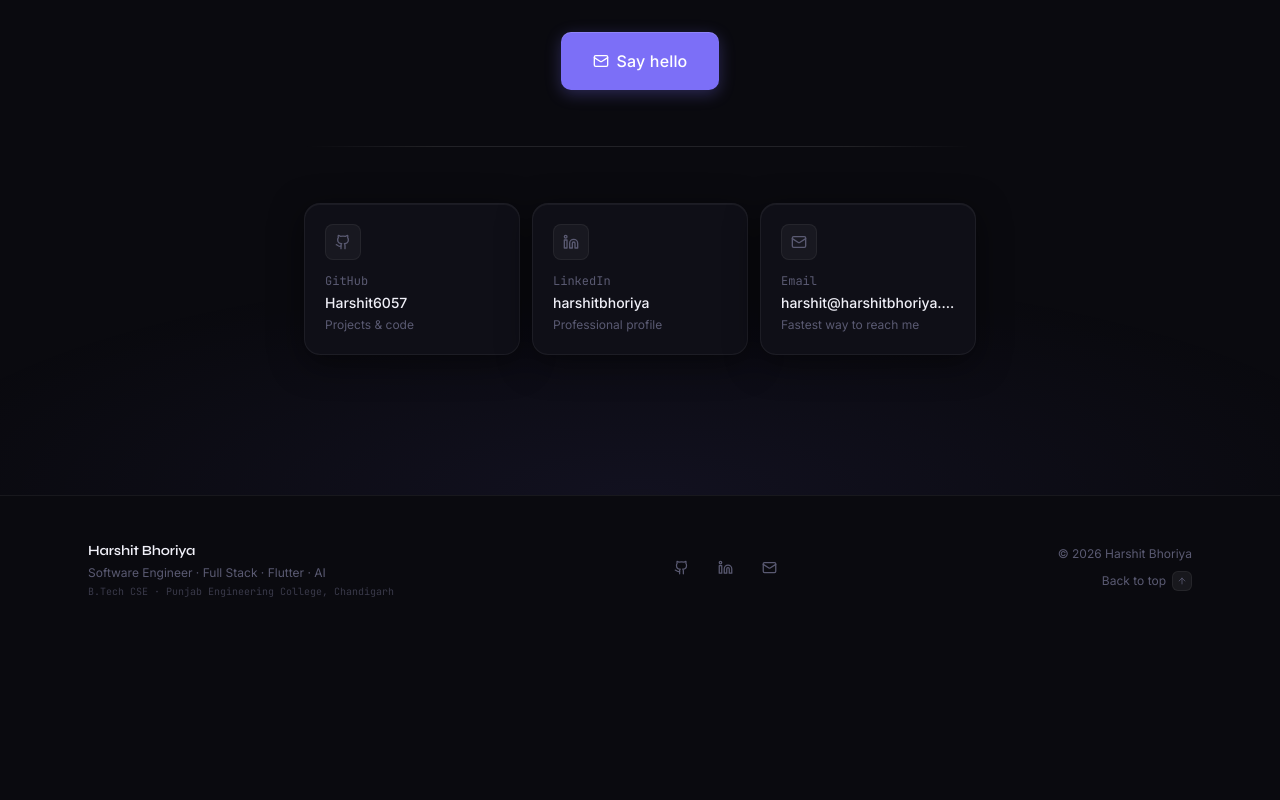
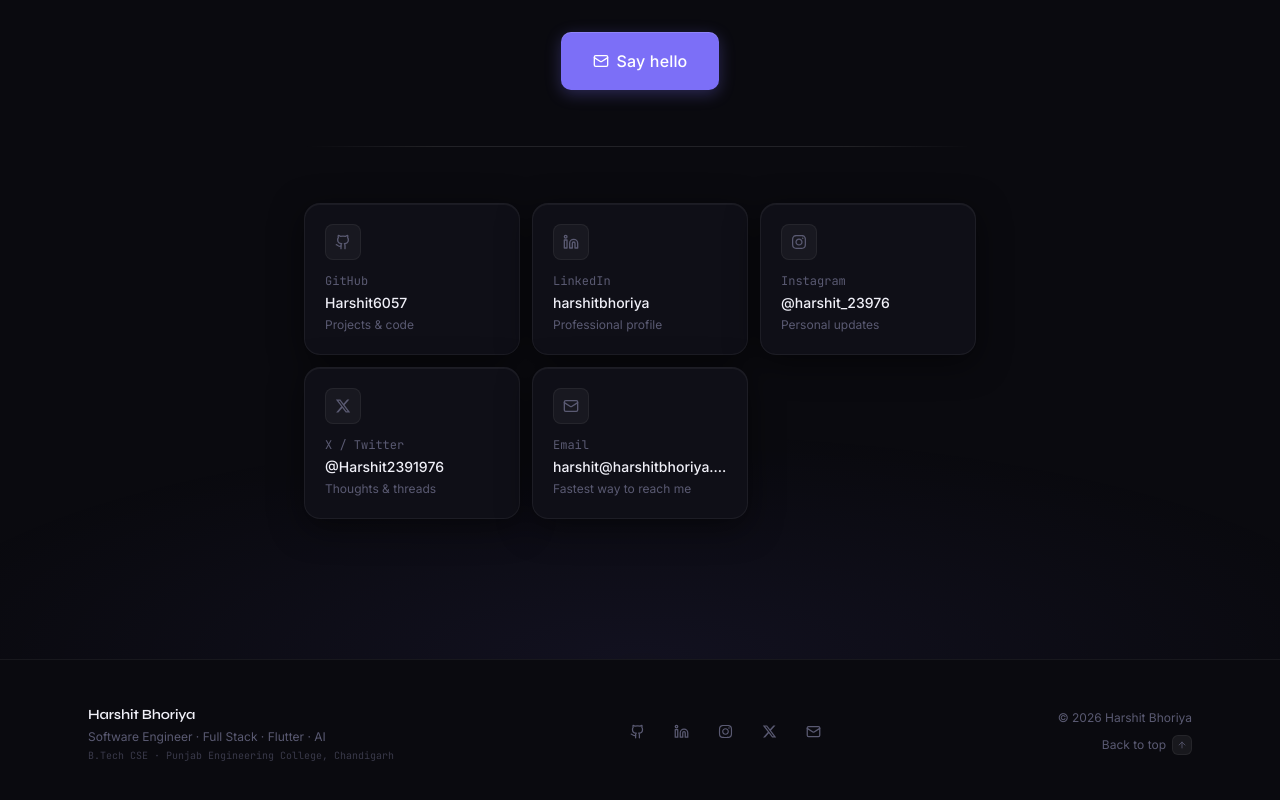
Before and after one commit to Harshit6057/Harshit6057.github.io, a Next.js app: page / in a window 1280 px wide. Shown: the part 7914-8714 px from the top of the page. Before the commit the page ends 8554 px from the top, so only its background shows below. Built offline with nearby package versions, Linux system fonts and the light colour scheme.

Commit message:
feat: add Instagram and X social links to Contact and Footer

```diff
--- a/src/components/layout/Footer.tsx
+++ b/src/components/layout/Footer.tsx
@@ -2,12 +2,15 @@
 
 import { FadeIn } from "@/components/ui/FadeIn";
 import { Github, Linkedin, Mail, ArrowUp } from "lucide-react";
+import { FaInstagram, FaXTwitter } from "react-icons/fa6";
 import { scrollToSection } from "@/lib/lenis";
 
 const SOCIAL = [
-  { href: "https://github.com/Harshit6057",      icon: Github,   label: "GitHub"   },
-  { href: "https://linkedin.com/in/harshitbhoriya", icon: Linkedin, label: "LinkedIn" },
-  { href: "mailto:harshit@harshitbhoriya.me",    icon: Mail,     label: "Email"    },
+  { href: "https://github.com/Harshit6057",                  icon: Github,      label: "GitHub"    },
+  { href: "https://linkedin.com/in/harshitbhoriya",          icon: Linkedin,    label: "LinkedIn"  },
+  { href: "https://www.instagram.com/harshit_23976/",        icon: FaInstagram, label: "Instagram" },
+  { href: "https://x.com/Harshit2391976",                    icon: FaXTwitter,  label: "X"         },
+  { href: "mailto:harshit@harshitbhoriya.me",                icon: Mail,        label: "Email"     },
 ];
 
 export function Footer() {
--- a/src/components/sections/ContactSection.tsx
+++ b/src/components/sections/ContactSection.tsx
@@ -3,6 +3,7 @@
 import { FadeIn } from "@/components/ui/FadeIn";
 import { MagneticButton } from "@/components/ui/MagneticButton";
 import { ArrowUpRight, Mail, Github, Linkedin } from "lucide-react";
+import { FaInstagram, FaXTwitter } from "react-icons/fa6";
 
 const SOCIAL_LINKS = [
   {
@@ -18,6 +19,20 @@ const SOCIAL_LINKS = [
     icon:   Linkedin,
     handle: "harshitbhoriya",
     desc:   "Professional profile",
+  },
+  {
+    label:  "Instagram",
+    href:   "https://www.instagram.com/harshit_23976/",
+    icon:   FaInstagram,
+    handle: "@harshit_23976",
+    desc:   "Personal updates",
+  },
+  {
+    label:  "X / Twitter",
+    href:   "https://x.com/Harshit2391976",
+    icon:   FaXTwitter,
+    handle: "@Harshit2391976",
+    desc:   "Thoughts & threads",
   },
   {
     label:  "Email",
@@ -96,7 +111,7 @@ export function ContactSection() {
 
         {/* Social links */}
         <div
-          className="grid grid-cols-1 sm:grid-cols-3 gap-3"
+          className="grid grid-cols-1 sm:grid-cols-2 lg:grid-cols-3 gap-3"
           role="list"
           aria-label="Contact and social links"
         >
```
